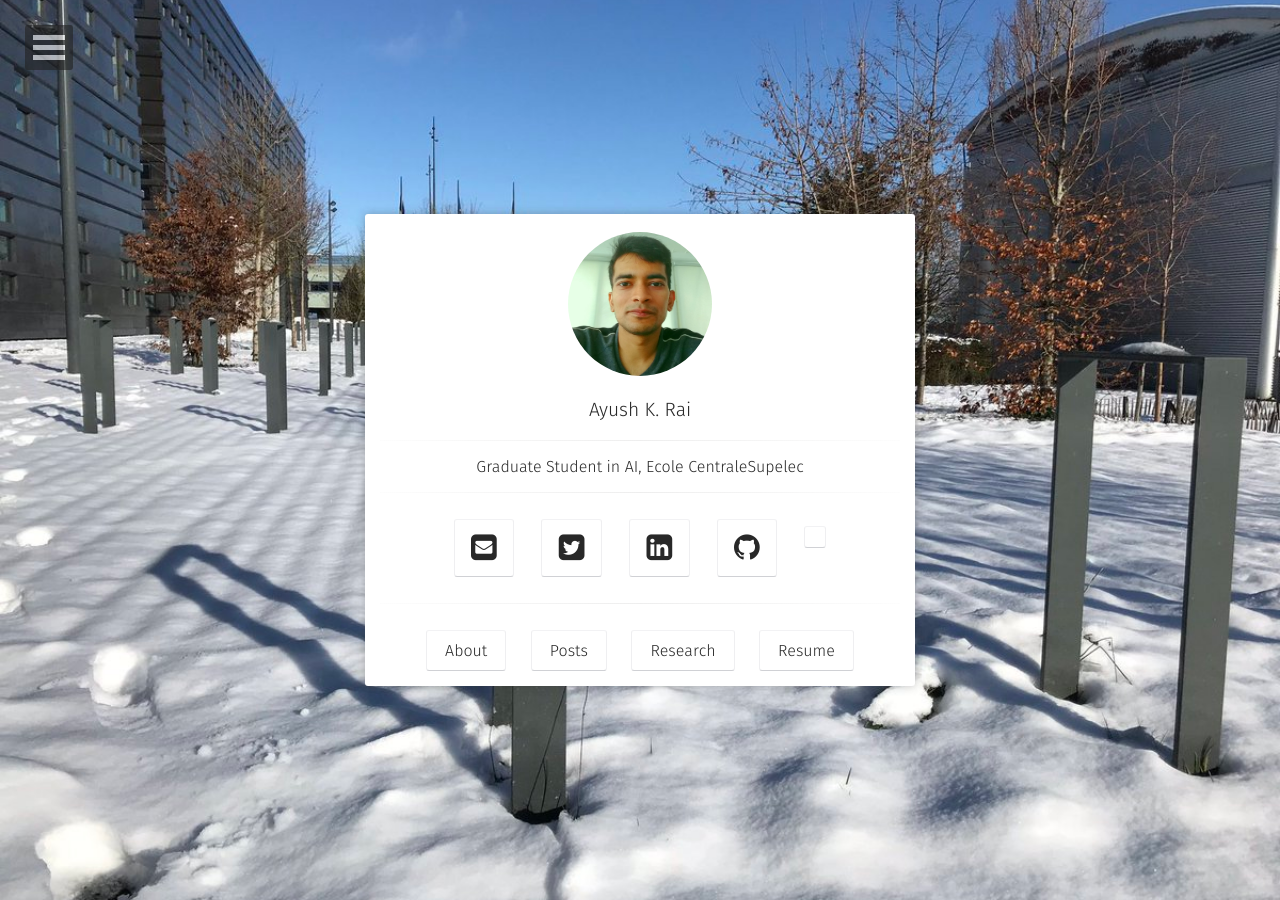
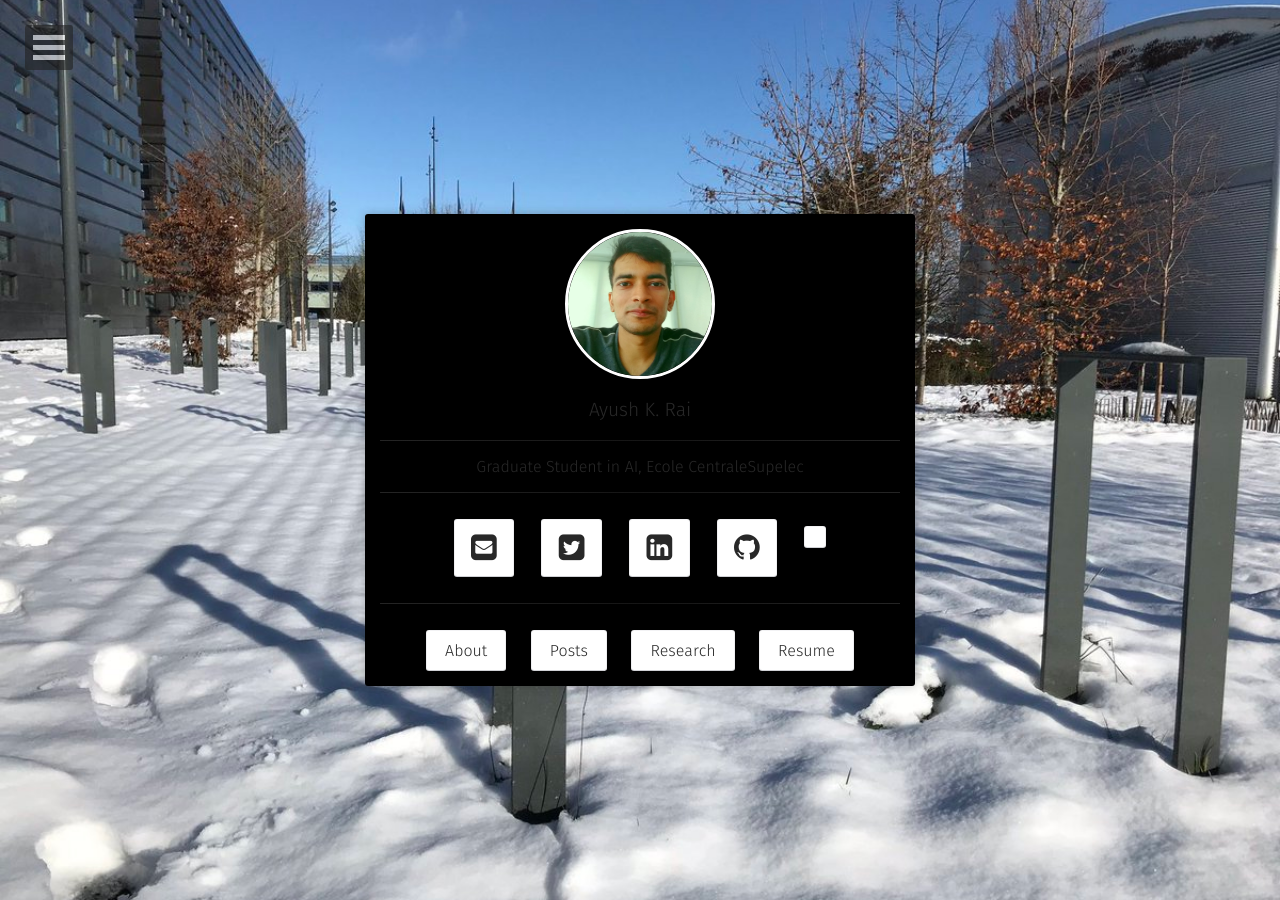
Before and after one commit to rayush7/rayush7.github.io, a Jekyll site: the page built from index.html, in a window 1280 px wide. Built offline with Jekyll 4.4.1, drawn with Linux system fonts in a browser that asks for light colours; some web fonts are replaced; a style sheet for code colours, icons or effects is not loaded.

```diff
--- a/_sass/site.scss
+++ b/_sass/site.scss
@@ -75,7 +75,7 @@
 	padding-right: 15px;
 	padding-left: 15px;
 	@include center-block();
-	background-color: $white;
+	background-color: $black;
 	color: $color_shark;
 	z-index: 1;
 	border-radius: 3px;
```
